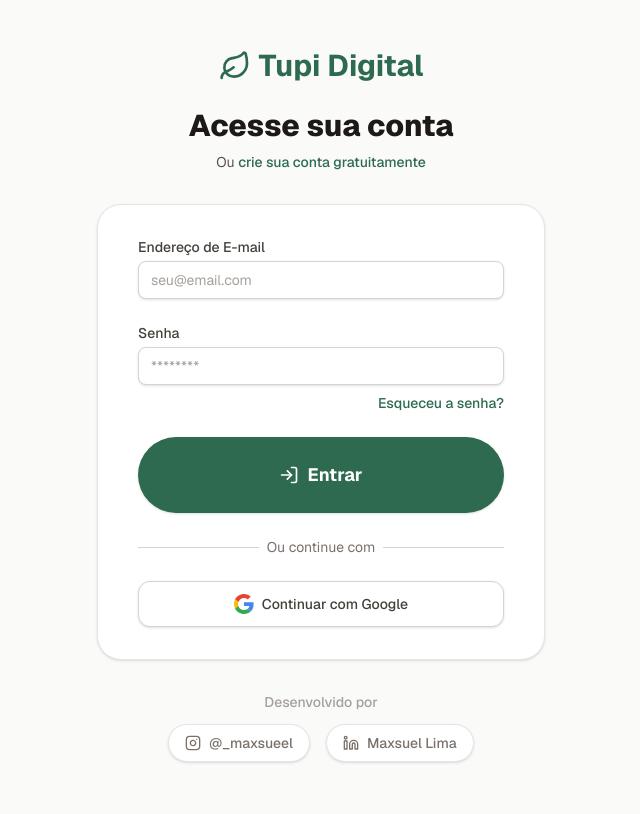
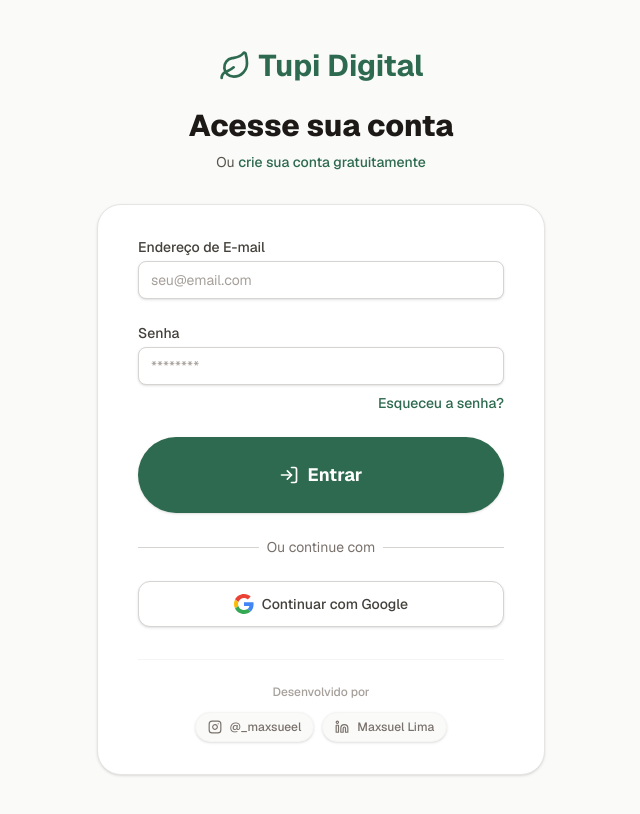
Before and after one commit to MaxBr221/front_trilha_potiguara, a Next.js app: page /login in a window 1280 px wide. Shown: the top 814 px of the page, without its empty margins (319-959 px from the left). Built offline with nearby package versions, Linux system fonts and the light colour scheme.

Commit message:
feat(ui): add developer links to login and home pages, fix profile picture bug on login, add animated feedback to lessons

```diff
--- a/src/app/(auth)/login/page.tsx
+++ b/src/app/(auth)/login/page.tsx
@@ -170,35 +170,33 @@
                 </svg>
                 Continuar com Google
               </button>
-            </div>
-          </div>
-        </div>
-      </div>
-
-      {/* Developer Links */}
-      <div className="mt-8 sm:mx-auto w-full sm:max-w-md flex flex-col items-center justify-center px-4 pb-8">
-        <p className="text-sm font-medium text-stone-400 mb-3 text-center">Desenvolvido por</p>
-        <div className="flex flex-wrap items-center justify-center gap-3 md:gap-4 w-full">
+              <div className="mt-8 pt-6 border-t border-stone-100 flex flex-col items-center justify-center">
+                <p className="text-xs font-medium text-stone-400 mb-3 text-center">Desenvolvido por</p>
+                <div className="flex flex-wrap items-center justify-center gap-2 w-full">
                   <a
                     href="https://www.instagram.com/_maxsueel?stkn=MW9vbHFkbWh5dWEzdw=="
                     target="_blank"
                     rel="noopener noreferrer"
-            className="flex items-center gap-2 text-stone-500 hover:text-[#E1306C] transition-colors bg-white border border-stone-200 px-4 py-2 rounded-full font-medium text-sm shadow-sm"
+                    className="flex items-center gap-2 text-stone-500 hover:text-[#E1306C] transition-colors bg-stone-50 border border-stone-100 px-3 py-1.5 rounded-full font-medium text-xs shadow-sm"
                   >
-            <svg viewBox="0 0 24 24" width="16" height="16" stroke="currentColor" strokeWidth="2" fill="none" strokeLinecap="round" strokeLinejoin="round"><rect x="2" y="2" width="20" height="20" rx="5" ry="5"></rect><path d="M16 11.37A4 4 0 1 1 12.63 8 4 4 0 0 1 16 11.37z"></path><line x1="17.5" y1="6.5" x2="17.51" y2="6.5"></line></svg>
+                    <svg viewBox="0 0 24 24" width="14" height="14" stroke="currentColor" strokeWidth="2" fill="none" strokeLinecap="round" strokeLinejoin="round"><rect x="2" y="2" width="20" height="20" rx="5" ry="5"></rect><path d="M16 11.37A4 4 0 1 1 12.63 8 4 4 0 0 1 16 11.37z"></path><line x1="17.5" y1="6.5" x2="17.51" y2="6.5"></line></svg>
                     @_maxsueel
                   </a>
                   <a
                     href="https://www.linkedin.com/in/maxsuel-lima-5a27a635b/"
                     target="_blank"
                     rel="noopener noreferrer"
-            className="flex items-center gap-2 text-stone-500 hover:text-[#0a66c2] transition-colors bg-white border border-stone-200 px-4 py-2 rounded-full font-medium text-sm shadow-sm"
+                    className="flex items-center gap-2 text-stone-500 hover:text-[#0a66c2] transition-colors bg-stone-50 border border-stone-100 px-3 py-1.5 rounded-full font-medium text-xs shadow-sm"
                   >
-            <svg viewBox="0 0 24 24" width="16" height="16" stroke="currentColor" strokeWidth="2" fill="none" strokeLinecap="round" strokeLinejoin="round"><path d="M16 8a6 6 0 0 1 6 6v7h-4v-7a2 2 0 0 0-2-2 2 2 0 0 0-2 2v7h-4v-7a6 6 0 0 1 6-6z"></path><rect x="2" y="9" width="4" height="12"></rect><circle cx="4" cy="4" r="2"></circle></svg>
+                    <svg viewBox="0 0 24 24" width="14" height="14" stroke="currentColor" strokeWidth="2" fill="none" strokeLinecap="round" strokeLinejoin="round"><path d="M16 8a6 6 0 0 1 6 6v7h-4v-7a2 2 0 0 0-2-2 2 2 0 0 0-2 2v7h-4v-7a6 6 0 0 1 6-6z"></path><rect x="2" y="9" width="4" height="12"></rect><circle cx="4" cy="4" r="2"></circle></svg>
                     Maxsuel Lima
                   </a>
                 </div>
               </div>
             </div>
+          </div>
+        </div>
+      </div>
+    </div>
   );
 }
```
Lines whose indentation alone changed are shown as unchanged.
